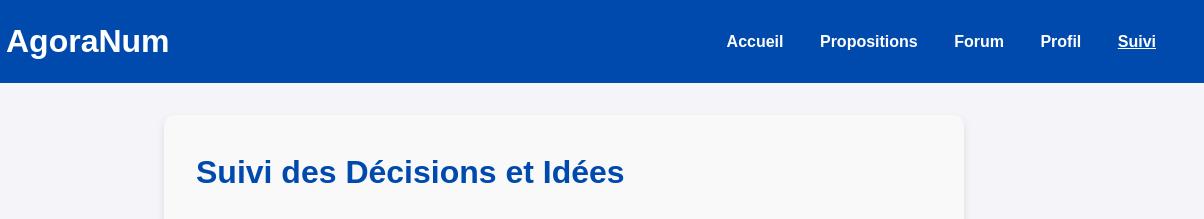
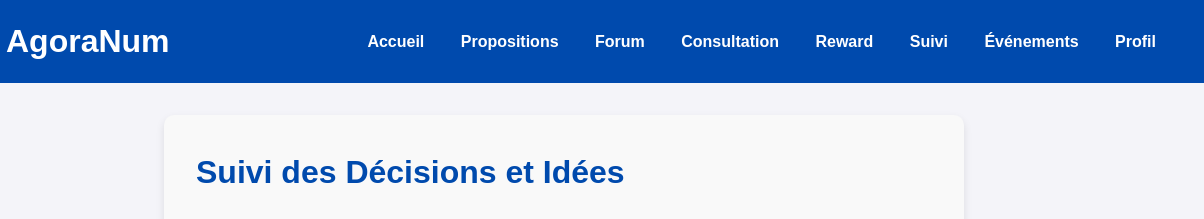
Before and after one commit to ArTranArt/CivicNet, a website: page CivicNet/frontend/suivi.html in a window 1280 px wide. Shown: the top 219 px of the page, 76-1280 px from the left. Drawn offline with Linux system fonts and the light colour scheme.

Commit message:
j'améliore

```diff
--- a/CivicNet/frontend/suivi.html
+++ b/CivicNet/frontend/suivi.html
@@ -16,8 +16,11 @@
       <a href="index.html">Accueil</a>
       <a href="proposals.html">Propositions</a>
       <a href="forum.html">Forum</a>
+      <a href="consultations.html">Consultation</a>
+      <a href="rewards.html">Reward</a>
+      <a href="suivi.html">Suivi</a>
+      <a href="events.html">Événements</a>
       <a href="profile.html">Profil</a>
-      <a href="suivi.html" class="active">Suivi</a>
     </nav>
   </header>
 
```
